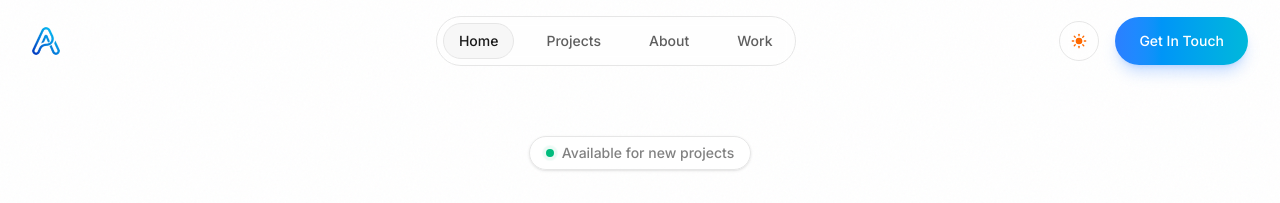
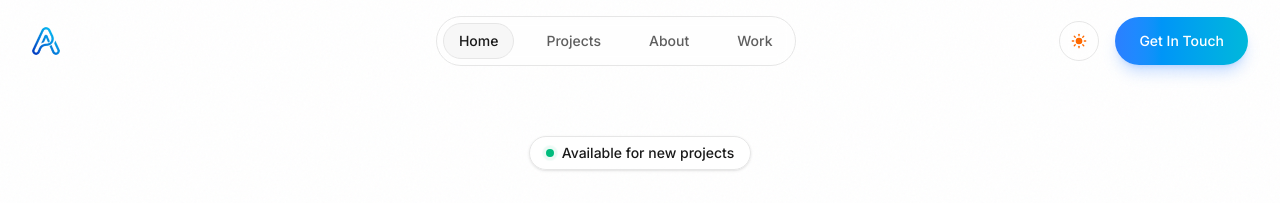
Before and after one commit to afif23170si-ui/afiframadhan.my.id, a Next.js app: page / in a window 1280 px wide. Shown: the top 203 px of the page. Built offline with nearby package versions, Linux system fonts and the light colour scheme.

Commit message:
update badge hero section

```diff
--- a/components/sections/hero.tsx
+++ b/components/sections/hero.tsx
@@ -34,7 +34,7 @@
                 <span className="animate-ping absolute inline-flex h-full w-full rounded-full bg-emerald-500 opacity-75"></span>
                 <span className="relative inline-flex rounded-full h-2 w-2 bg-emerald-500"></span>
               </div>
-              <span className="text-sm font-medium text-muted-foreground/90">Available for new projects</span>
+              <span className="text-sm font-medium text-foreground">Available for new projects</span>
             </div>
           </motion.div>
 
```
